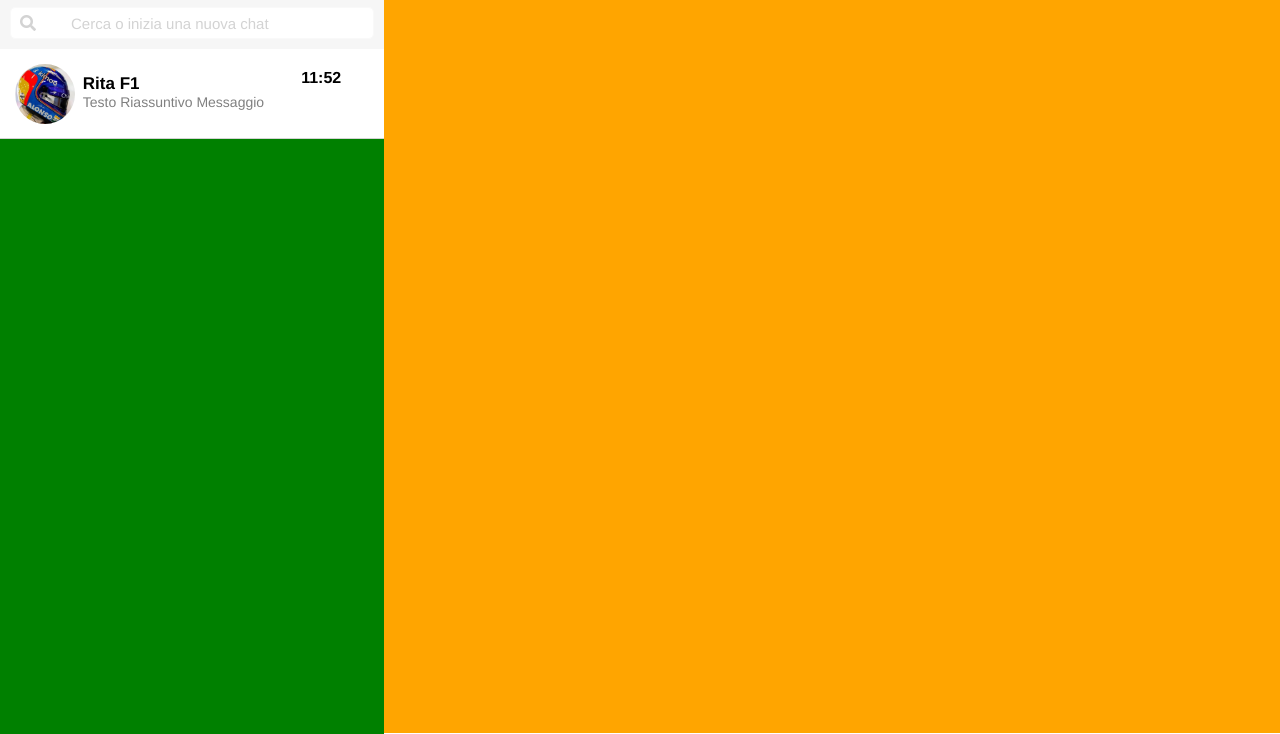
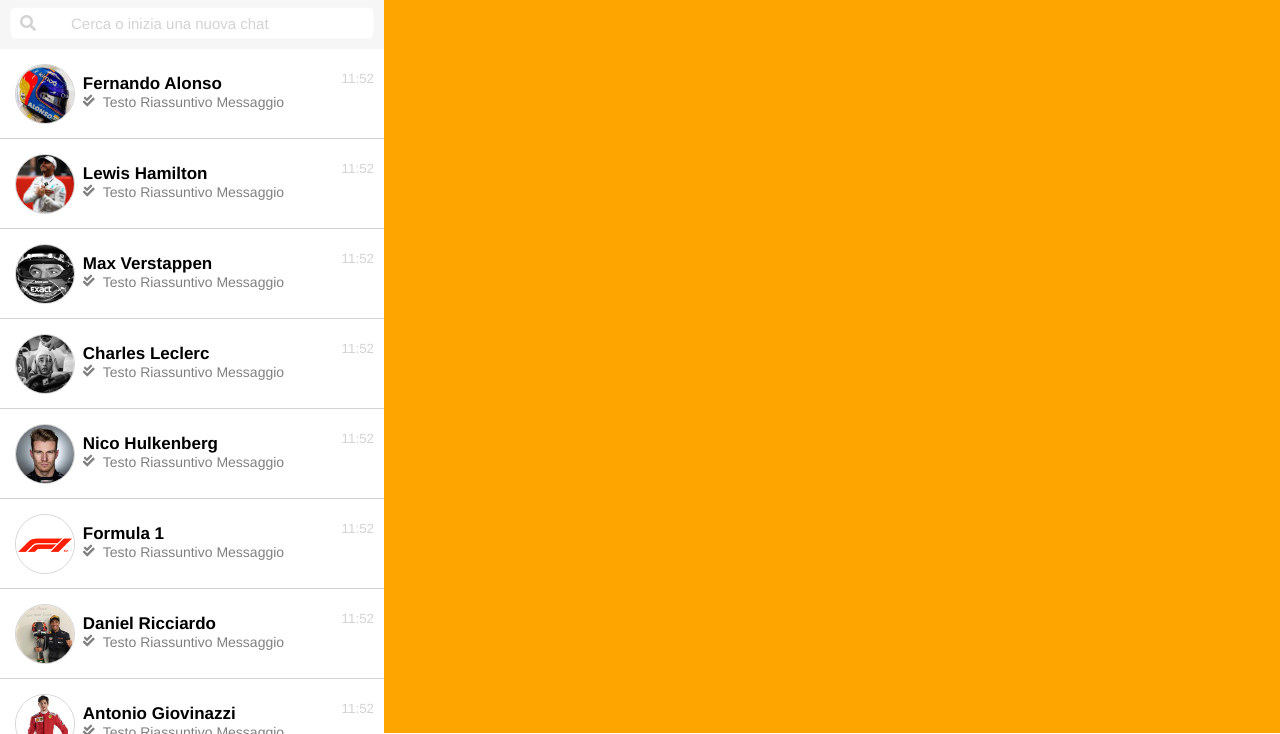
Before and after one commit to MantovaniWebDeveloper/jquery-boolzapp, a plain HTML site: page index.html in a window 1280 px wide. Shown: the part 67-801 px from the top of the page. Drawn offline with nearby package versions, Linux system fonts and the light colour scheme.

Commit message:
aside con chat box e search box finita

```diff
--- a/css/style.css
+++ b/css/style.css
@@ -136,7 +136,7 @@
   display: flex;
   padding: 10px;
   background-color: #fff;
-  height: auto;
+  height: 100px;
   width: 100%;
   border-bottom : 1px solid lightgrey;
 }
@@ -152,20 +152,34 @@
   text-transform: capitalize;
   color: #000;
 }
+aside .infoChat .wrapPlus {
+  position: relative;
+}
+.wrapPlus span {
+  position: absolute;
+  top: 0;
+  left: 0;
+  font-size: 12px;
+  color: grey;
+}
 aside .infoChat p{
   color: grey;
   font-size: 14px;
   text-transform: capitalize;
+  margin-left: 20px;
 }
 aside .orarioChat {
   margin-top: 10px;
   width: 20%;
+  color: lightgrey;
+  text-align: right;
 }
 .imgChatUser img {
   height: 60px;
   margin-top: 5px;
   margin-left: 5px;
   border-radius: 100px;
+  border: 1px solid lightgrey;
   cursor: pointer;
 }
 main {
--- a/index.html
+++ b/index.html
@@ -54,11 +54,119 @@
               <img src="assets/alonso.jpg" alt="">
             </div>
             <div class="infoChat">
-                <h2>Rita F1</h2>
-                <p>Testo riassuntivo messaggio</p>
+                <h2>Fernando Alonso</h2>
+                <div class="wrapPlus">
+                  <span><i class="fas fa-check-double"></i></span>
+                  <p>Testo riassuntivo messaggio</p>
+                </div>
             </div>
             <div class="orarioChat">
-                <h4>11:52</h4>
+                <small>11:52</small>
+            </div>
+           </div>
+           <div class="chatBox">
+            <div class="imgChatUser">
+              <img src="assets/hamilton.jpg" alt="">
+            </div>
+            <div class="infoChat">
+                <h2>Lewis Hamilton</h2>
+                <div class="wrapPlus">
+                  <span><i class="fas fa-check-double"></i></span>
+                  <p>Testo riassuntivo messaggio</p>
+                </div>
+            </div>
+            <div class="orarioChat">
+                <small>11:52</small>
+            </div>
+           </div>
+           <div class="chatBox">
+            <div class="imgChatUser">
+              <img src="assets/verstappen.jpg" alt="">
+            </div>
+            <div class="infoChat">
+                <h2>Max Verstappen</h2>
+                <div class="wrapPlus">
+                  <span><i class="fas fa-check-double"></i></span>
+                  <p>Testo riassuntivo messaggio</p>
+                </div>
+            </div>
+            <div class="orarioChat">
+                <small>11:52</small>
+            </div>
+           </div>
+           <div class="chatBox">
+            <div class="imgChatUser">
+              <img src="assets/leclerc.jpg" alt="">
+            </div>
+            <div class="infoChat">
+                <h2>Charles Leclerc</h2>
+                <div class="wrapPlus">
+                  <span><i class="fas fa-check-double"></i></span>
+                  <p>Testo riassuntivo messaggio</p>
+                </div>
+            </div>
+            <div class="orarioChat">
+                <small>11:52</small>
+            </div>
+           </div>
+           <div class="chatBox">
+            <div class="imgChatUser">
+              <img src="assets/hulk.jpg" alt="">
+            </div>
+            <div class="infoChat">
+                <h2>Nico Hulkenberg</h2>
+                <div class="wrapPlus">
+                  <span><i class="fas fa-check-double"></i></span>
+                  <p>Testo riassuntivo messaggio</p>
+                </div>
+            </div>
+            <div class="orarioChat">
+                <small>11:52</small>
+            </div>
+           </div>
+           <div class="chatBox">
+            <div class="imgChatUser">
+              <img src="assets/f1.png" alt="">
+            </div>
+            <div class="infoChat">
+                <h2>Formula 1</h2>
+                <div class="wrapPlus">
+                  <span><i class="fas fa-check-double"></i></span>
+                  <p>Testo riassuntivo messaggio</p>
+                </div>
+            </div>
+            <div class="orarioChat">
+                <small>11:52</small>
+            </div>
+           </div>
+           <div class="chatBox">
+            <div class="imgChatUser">
+              <img src="assets/daniel.jpg" alt="">
+            </div>
+            <div class="infoChat">
+                <h2>Daniel Ricciardo</h2>
+                <div class="wrapPlus">
+                  <span><i class="fas fa-check-double"></i></span>
+                  <p>Testo riassuntivo messaggio</p>
+                </div>
+            </div>
+            <div class="orarioChat">
+                <small>11:52</small>
+            </div>
+           </div>
+           <div class="chatBox">
+            <div class="imgChatUser">
+              <img src="assets/anto.jpg" alt="">
+            </div>
+            <div class="infoChat">
+                <h2>Antonio Giovinazzi</h2>
+                <div class="wrapPlus">
+                  <span><i class="fas fa-check-double"></i></span>
+                  <p>Testo riassuntivo messaggio</p>
+                </div>
+            </div>
+            <div class="orarioChat">
+                <small>11:52</small>
             </div>
            </div>
          </div>
```
Also changed, not shown: assets/._anto.jpg (added), assets/._daniel.jpg (added), assets/._f1.png (added), assets/._hamilton.jpg (added), assets/._hulk.jpg (added), assets/._leclerc.jpg (added), assets/._verstappen.jpg (added), assets/anto.jpg (added), assets/daniel.jpg (added), assets/f1.png (added), assets/hamilton.jpg (added), assets/hulk.jpg (added), assets/leclerc.jpg (added), assets/verstappen.jpg (added).
